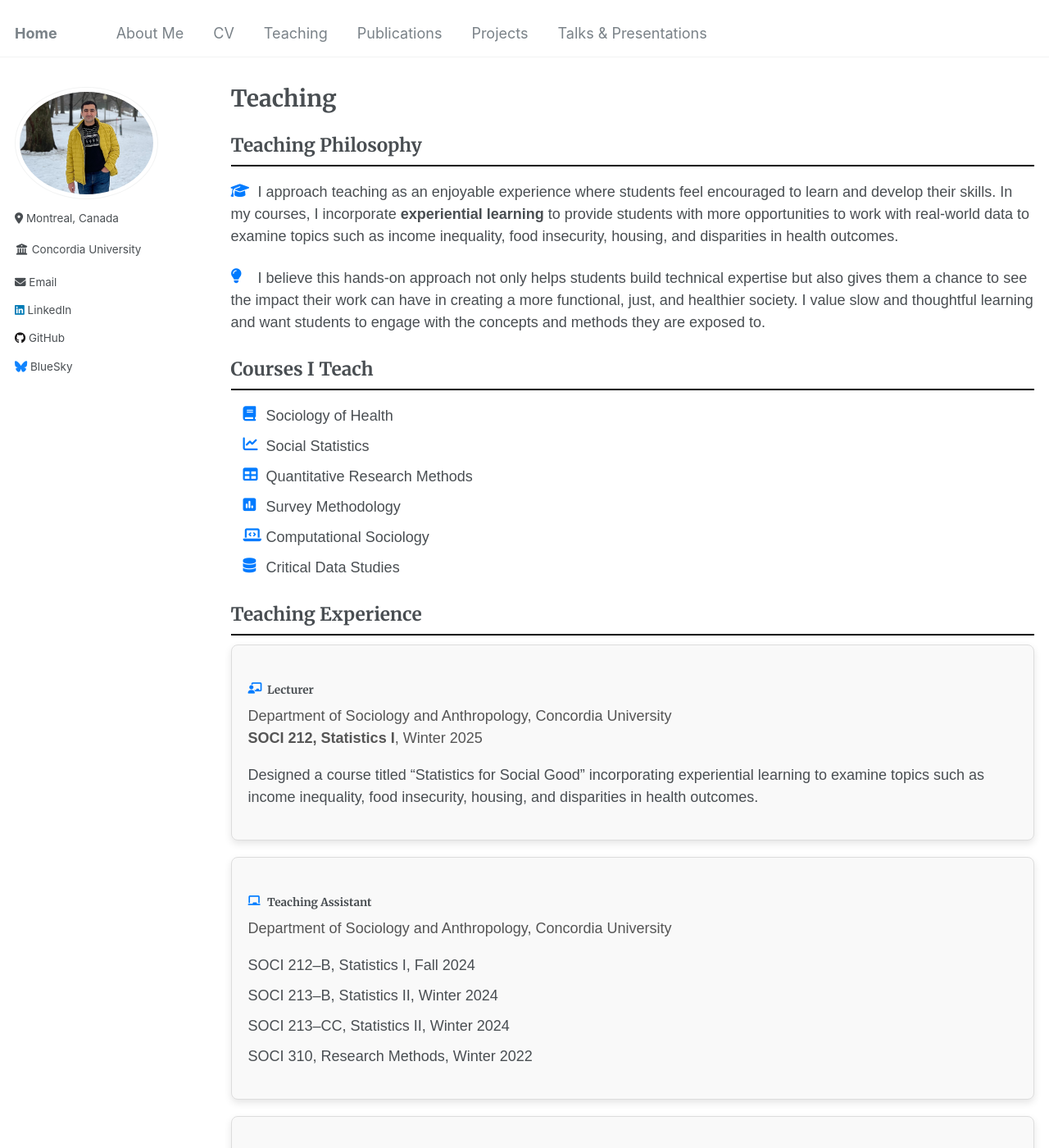
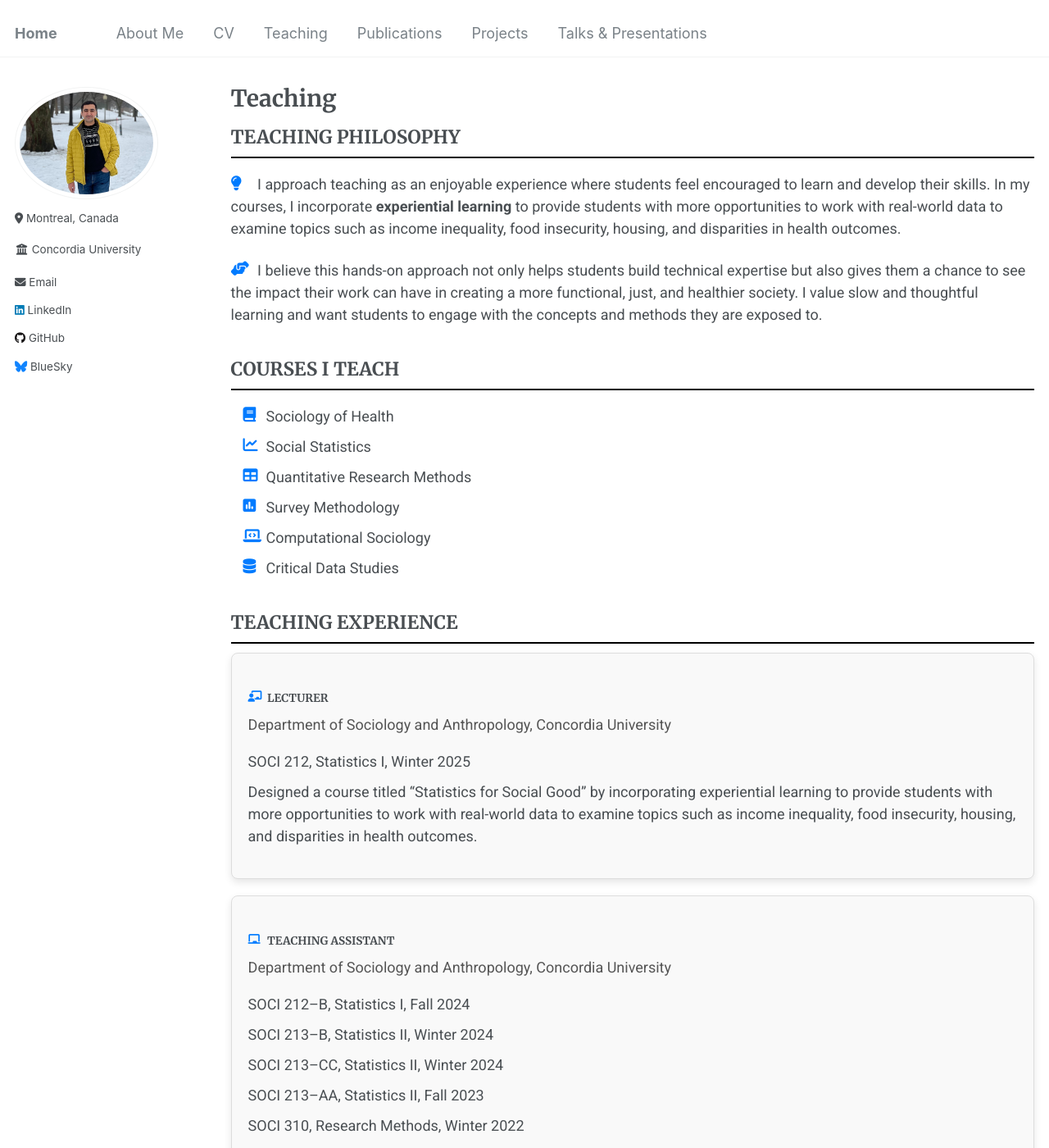
Before and after one commit to Mohsnmonji/mohsnmonji.github.io, a Jekyll site: the page built from _pages/teaching.md, in a window 1280 px wide and 1400 px high. Shown: the whole window at 82% size. Built offline with Jekyll 4.4.1, drawn with Linux system fonts in a browser that asks for light colours; some of the changed text lies outside the part shown.

Commit message:
Update teaching.md

```diff
--- a/_pages/teaching.md
+++ b/_pages/teaching.md
@@ -7,21 +7,11 @@ author_profile: true
 
 <style>
   /* General Styling */
-  body {
-    font-family: 'Arial', sans-serif;
-  }
-
   h2 {
     border-bottom: 2px solid black;
     font-weight: bold;
-    padding-bottom: 10px;
+    padding-bottom: 10px; /* Space between text and the line */
     margin-top: 30px;
-  }
-
-  h3 {
-    font-weight: bold;
-    color: #0056b3;
-    margin-bottom: 15px;
   }
 
   ul {
@@ -38,8 +28,12 @@ author_profile: true
     color: #007bff;
   }
 
-  .teaching-experience {
-    margin-top: 30px;
+  .teaching-section {
+    margin-bottom: 40px;
+  }
+
+  .teaching-section h2 {
+    margin-top: 20px;
   }
 
   .teaching-card {
@@ -66,24 +60,24 @@ author_profile: true
   }
 </style>
 
-<div class="teaching-intro">
-  <h2>Teaching Philosophy</h2>
+<div class="teaching-section">
+  <h2>TEACHING PHILOSOPHY</h2>
   <p>
-    <i class="fas fa-graduation-cap icon"></i>
+    <i class="fas fa-lightbulb icon"></i>
     I approach teaching as an enjoyable experience where students feel encouraged to learn and develop their skills. In my courses, I incorporate
     <strong>experiential learning</strong> to provide students with more opportunities to work with real-world data to examine topics such as
     income inequality, food insecurity, housing, and disparities in health outcomes.
   </p>
   <p>
-    <i class="fas fa-lightbulb icon"></i>
+    <i class="fas fa-hands-helping icon"></i>
     I believe this hands-on approach not only helps students build technical expertise but also gives them a chance to see the impact their work can have
     in creating a more functional, just, and healthier society. I value slow and thoughtful learning and want students to engage with the concepts and
     methods they are exposed to.
   </p>
 </div>
 
-<div class="courses-taught">
-  <h2>Courses I Teach</h2>
+<div class="teaching-section">
+  <h2>COURSES I TEACH</h2>
   <ul class="teaching-list">
     <li><i class="fas fa-book icon"></i>Sociology of Health</li>
     <li><i class="fas fa-chart-line icon"></i>Social Statistics</li>
@@ -94,34 +88,49 @@ author_profile: true
   </ul>
 </div>
 
-<div class="teaching-experience">
-  <h2>Teaching Experience</h2>
+<div class="teaching-section">
+  <h2>TEACHING EXPERIENCE</h2>
 
   <div class="teaching-card">
-    <h4><i class="fas fa-chalkboard-teacher icon"></i>Lecturer</h4>
+    <h4><i class="fas fa-chalkboard-teacher icon"></i>LECTURER</h4>
     <p>Department of Sociology and Anthropology, Concordia University</p>
-    <p><strong>SOCI 212, Statistics I</strong>, Winter 2025</p>
     <ul>
-      <li>Designed a course titled “Statistics for Social Good” incorporating experiential learning to examine topics such as income inequality, food insecurity, housing, and disparities in health outcomes.</li>
+      <li>SOCI 212, Statistics I, Winter 2025</li>
+      <li>
+        Designed a course titled “Statistics for Social Good” by incorporating experiential learning to provide students with more opportunities to
+        work with real-world data to examine topics such as income inequality, food insecurity, housing, and disparities in health outcomes.
+      </li>
     </ul>
   </div>
 
   <div class="teaching-card">
-    <h4><i class="fas fa-chalkboard icon"></i>Teaching Assistant</h4>
+    <h4><i class="fas fa-chalkboard icon"></i>TEACHING ASSISTANT</h4>
     <p>Department of Sociology and Anthropology, Concordia University</p>
     <ul>
       <li>SOCI 212–B, Statistics I, Fall 2024</li>
       <li>SOCI 213–B, Statistics II, Winter 2024</li>
       <li>SOCI 213–CC, Statistics II, Winter 2024</li>
+      <li>SOCI 213–AA, Statistics II, Fall 2023</li>
       <li>SOCI 310, Research Methods, Winter 2022</li>
+      <li>SOCI 300, Classical Social Theory, Winter 2025, Fall 2024</li>
+      <li>SOCI 300, Classical Social Theory, Winter 2023, Fall 2022</li>
+      <li>SOCI 300, Classical Social Theory, Winter 2022, Fall 2021</li>
     </ul>
   </div>
 
   <div class="teaching-card">
-    <h4><i class="fas fa-user-graduate icon"></i>Private Tutor</h4>
-    <p>Self-Employed, Tehran, Iran (2016–2020)</p>
+    <h4><i class="fas fa-chalkboard icon"></i>TEACHING ASSISTANT</h4>
+    <p>Department of Applied Human Sciences, Concordia University</p>
     <ul>
-      <li>Taught Social Statistics and other quantitative research methods to undergraduate students.</li>
+      <li>AHSC 380: Quantitative Research Methods for Practitioners, Winter 2022</li>
+    </ul>
+  </div>
+
+  <div class="teaching-card">
+    <h4><i class="fas fa-user-graduate icon"></i>TUTOR</h4>
+    <p>Self-Employed, Tehran, Iran, 2016-2020</p>
+    <ul>
+      <li>Taught Social Statistics and quantitative methods.</li>
     </ul>
   </div>
 </div>
```
